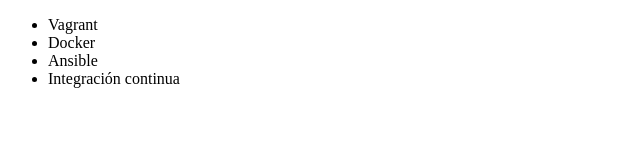
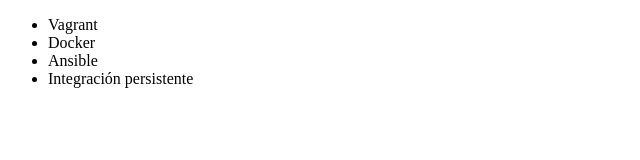
Before and after one commit to Alxrdgz/alura-github, a plain HTML site: page Alex/index.html in a window 1280 px wide. Shown: the full height of the page, 0-640 px from the left. Drawn offline with Linux system fonts and the light colour scheme.

Commit message:
cambio palabra sinonimo continuo

```diff
--- a/Alex/index.html
+++ b/Alex/index.html
@@ -9,7 +9,7 @@
          <li> Vagrant </li>
          <li> Docker </li>
          <li> Ansible </li>
-         <li> Integración continua </li>
+         <li> Integración persistente </li>
      </ul>
 </body>
 </html>
```
